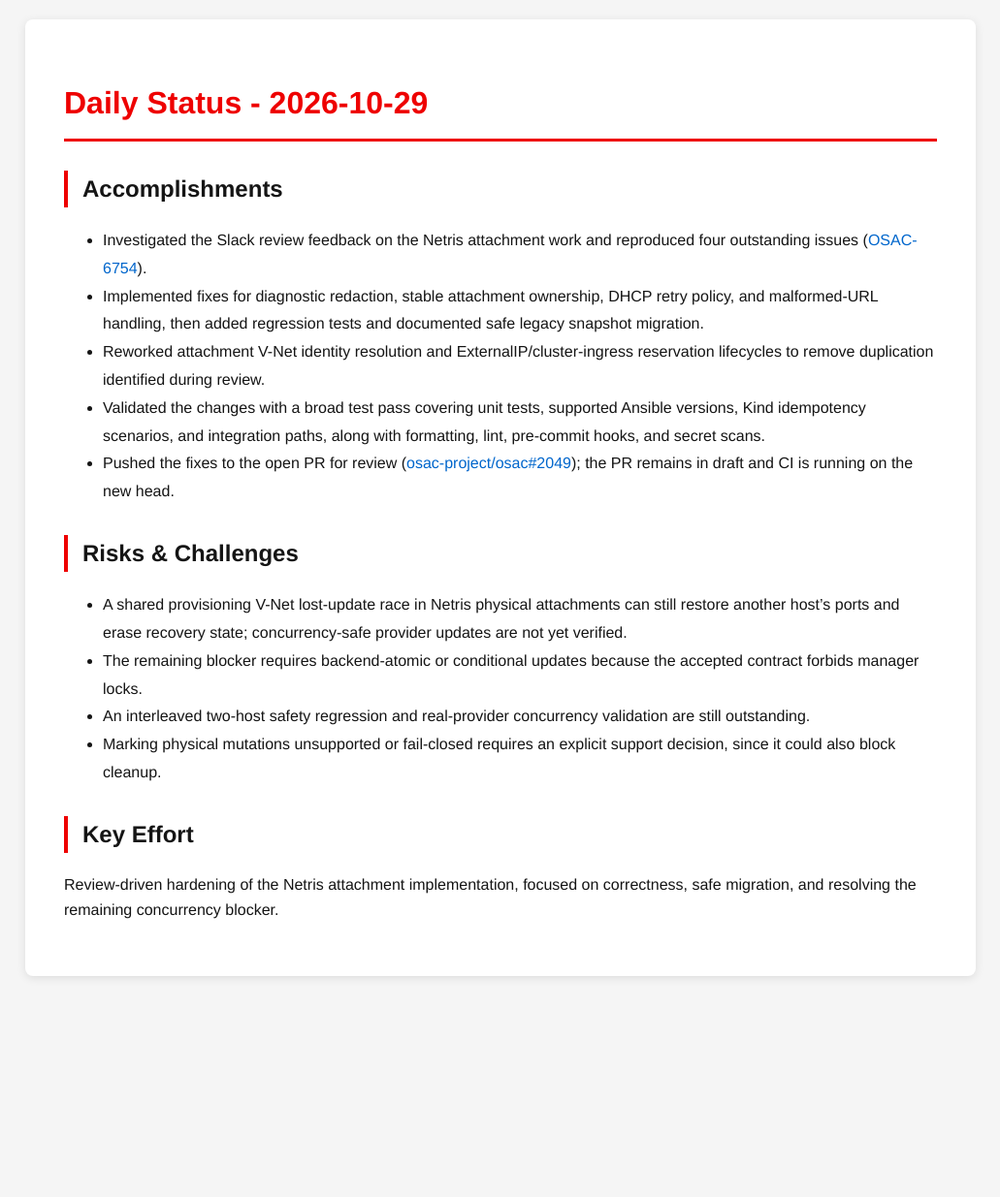
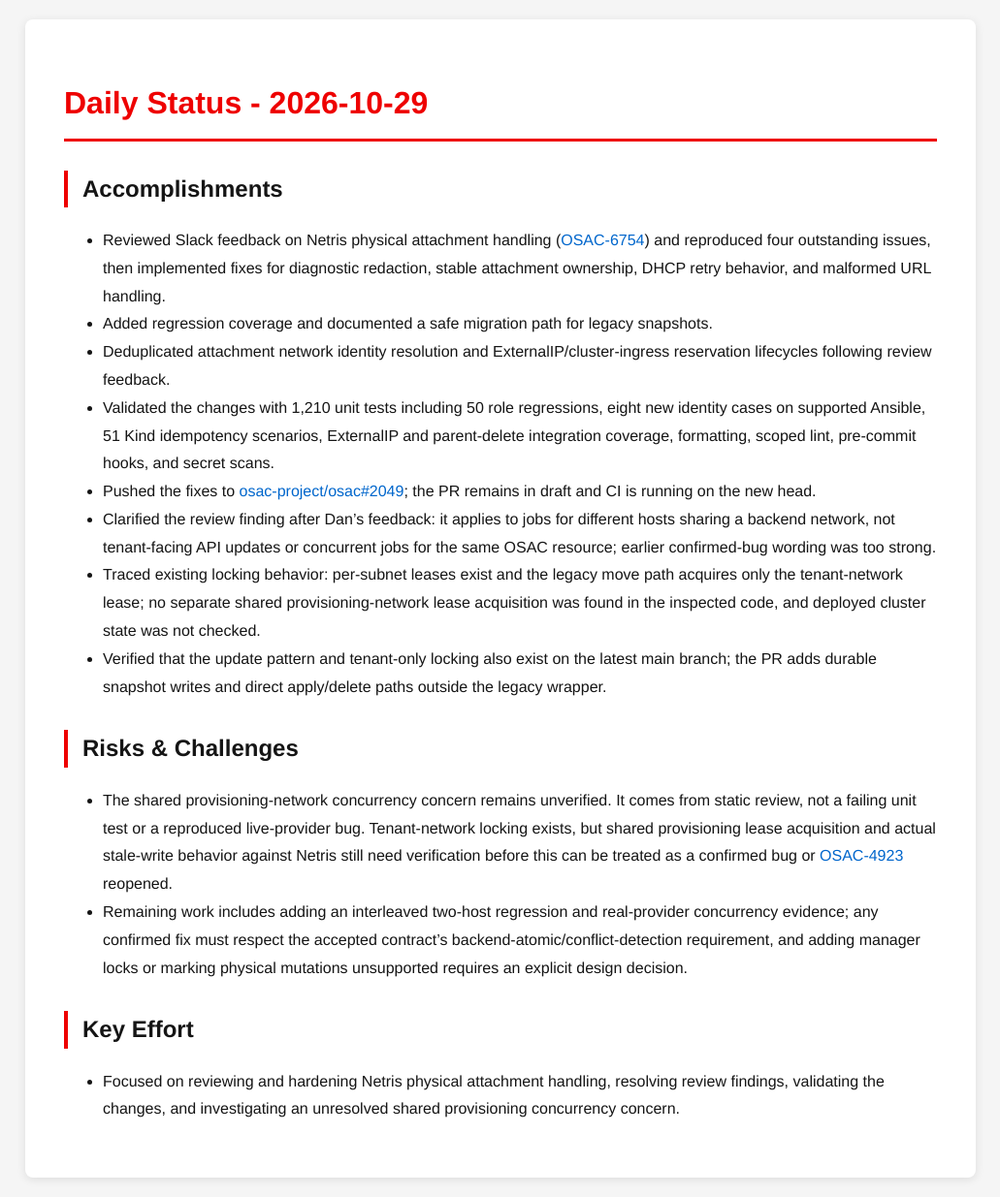
Before and after one commit to tzvatot/daily-status, a Jekyll site: the page built from 2026-10-29.md, in a window 1280 px wide. Shown: the whole page at 97% size, without its empty margins (124-1155 px from the left). Built offline with Jekyll 4.4.1, drawn with Linux system fonts in a browser that asks for light colours; before the commit the page ends 1027 px from its top, so only the background shows below that.

Commit message:
Daily status update - 2026-10-29

```diff
--- a/2026-10-29.md
+++ b/2026-10-29.md
@@ -7,17 +7,18 @@
 # Daily Status - 2026-10-29
 
 ## Accomplishments
-- Investigated the Slack review feedback on the Netris attachment work and reproduced four outstanding issues ([OSAC-6754](https://redhat.atlassian.net/browse/OSAC-6754)).
-- Implemented fixes for diagnostic redaction, stable attachment ownership, DHCP retry policy, and malformed-URL handling, then added regression tests and documented safe legacy snapshot migration.
-- Reworked attachment V-Net identity resolution and ExternalIP/cluster-ingress reservation lifecycles to remove duplication identified during review.
-- Validated the changes with a broad test pass covering unit tests, supported Ansible versions, Kind idempotency scenarios, and integration paths, along with formatting, lint, pre-commit hooks, and secret scans.
-- Pushed the fixes to the open PR for review ([osac-project/osac#2049](https://github.com/osac-project/osac/pull/2049)); the PR remains in draft and CI is running on the new head.
+- Reviewed Slack feedback on Netris physical attachment handling ([OSAC-6754](https://redhat.atlassian.net/browse/OSAC-6754)) and reproduced four outstanding issues, then implemented fixes for diagnostic redaction, stable attachment ownership, DHCP retry behavior, and malformed URL handling.
+- Added regression coverage and documented a safe migration path for legacy snapshots.
+- Deduplicated attachment network identity resolution and ExternalIP/cluster-ingress reservation lifecycles following review feedback.
+- Validated the changes with 1,210 unit tests including 50 role regressions, eight new identity cases on supported Ansible, 51 Kind idempotency scenarios, ExternalIP and parent-delete integration coverage, formatting, scoped lint, pre-commit hooks, and secret scans.
+- Pushed the fixes to [osac-project/osac#2049](https://github.com/osac-project/osac/pull/2049); the PR remains in draft and CI is running on the new head.
+- Clarified the review finding after Dan's feedback: it applies to jobs for different hosts sharing a backend network, not tenant-facing API updates or concurrent jobs for the same OSAC resource; earlier confirmed-bug wording was too strong.
+- Traced existing locking behavior: per-subnet leases exist and the legacy move path acquires only the tenant-network lease; no separate shared provisioning-network lease acquisition was found in the inspected code, and deployed cluster state was not checked.
+- Verified that the update pattern and tenant-only locking also exist on the latest main branch; the PR adds durable snapshot writes and direct apply/delete paths outside the legacy wrapper.
 
 ## Risks & Challenges
-- A shared provisioning V-Net lost-update race in Netris physical attachments can still restore another host's ports and erase recovery state; concurrency-safe provider updates are not yet verified.
-- The remaining blocker requires backend-atomic or conditional updates because the accepted contract forbids manager locks.
-- An interleaved two-host safety regression and real-provider concurrency validation are still outstanding.
-- Marking physical mutations unsupported or fail-closed requires an explicit support decision, since it could also block cleanup.
+- The shared provisioning-network concurrency concern remains unverified. It comes from static review, not a failing unit test or a reproduced live-provider bug. Tenant-network locking exists, but shared provisioning lease acquisition and actual stale-write behavior against Netris still need verification before this can be treated as a confirmed bug or [OSAC-4923](https://redhat.atlassian.net/browse/OSAC-4923) reopened.
+- Remaining work includes adding an interleaved two-host regression and real-provider concurrency evidence; any confirmed fix must respect the accepted contract's backend-atomic/conflict-detection requirement, and adding manager locks or marking physical mutations unsupported requires an explicit design decision.
 
 ## Key Effort
-Review-driven hardening of the Netris attachment implementation, focused on correctness, safe migration, and resolving the remaining concurrency blocker.
+- Focused on reviewing and hardening Netris physical attachment handling, resolving review findings, validating the changes, and investigating an unresolved shared provisioning concurrency concern.
```
